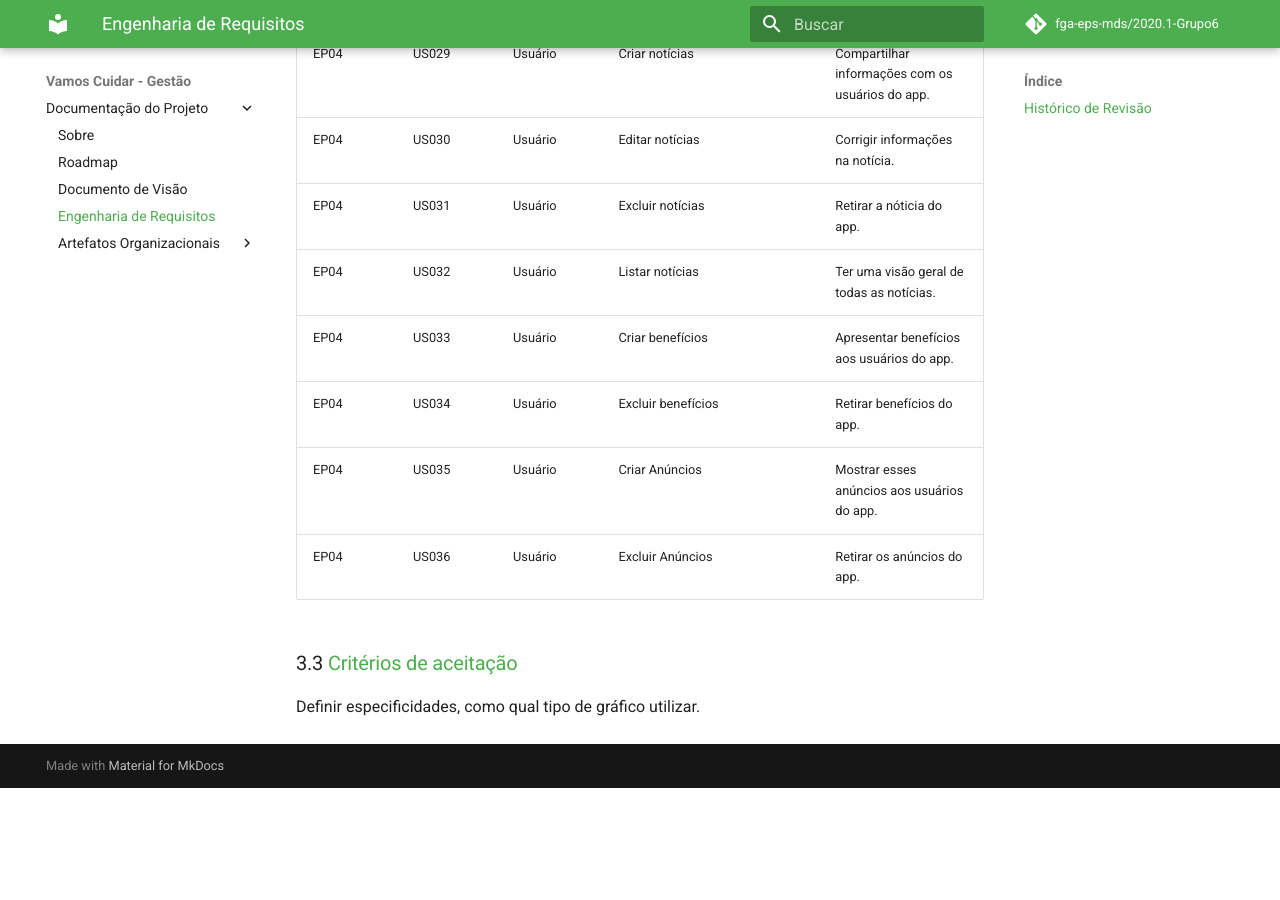
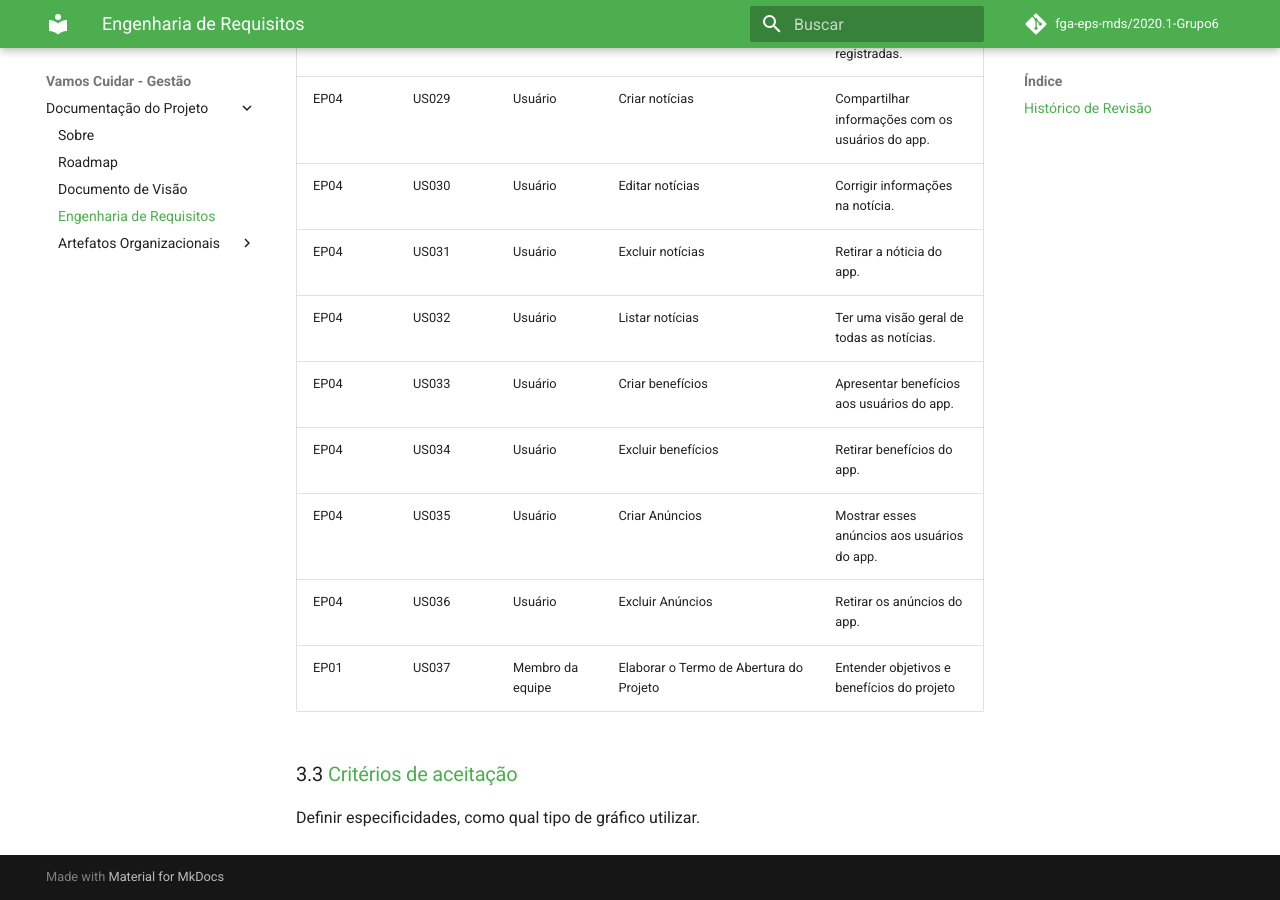
Before and after one commit to fga-eps-mds/2020.1-Grupo6, an MkDocs documentation site: the page built from docs/org_artifacts/requirements_engineering.md, in a window 1280 px wide and 900 px high, scrolled down 6684 px. Built offline with MkDocs 1.6.1 and Material for MkDocs 9.7.7, drawn with Linux system fonts in a browser that asks for light colours; comment, search, counter and statistics services are not loaded; before the commit the page ends 7472 px from its top, so only the background shows below that; some of the changed text lies outside the part shown.

Commit message:
Adds new user story

```diff
--- a/docs/org_artifacts/requirements_engineering.md
+++ b/docs/org_artifacts/requirements_engineering.md
@@ -6,7 +6,7 @@
 |:--------:|:--------:|:----------------------:|:---------------------------:|
 |09/09/2020|   0.1    | Criação do Documento e Elicitação Adicionada        |   Guilherme  |
 |10/09/2020|   0.2    | Adição do Backlog do Produto        |   Guilherme  |
-
+|10/09/2020|   0.3    | Adição de uma nova história de usuário | Guilherme |
 
 # Sumário
 ----------------
@@ -116,7 +116,7 @@ EP01 | US003 | Membro da equipe | Elaborar o Documento de Arquitetura do Projeto
 EP01 | US004 | Membro da equipe | Especificar as historias de usuários | Dividir as tarefas de implementação da aplicação.
 EP01 | US005 | Membro da equipe | Configurar o reposítorio | Se adequar aos padrões da comunidade open source.
 EP01 | US006 | Membro da equipe | Protótipo de baixa e alta fidelidade | Ter uma noção mais concreta das telas da aplicação.
-EP01 | US007 | Membro da equipe | Elobrar o documento Roadmap | Visualizar as etapas do projeto por tempo.
+EP01 | US007 | Membro da equipe | Elaborar o documento Roadmap | Visualizar as etapas do projeto por tempo.
 EP01 | US008 | Membro da equipe | Elaborar o documento EAP | Dividir o projeto em partes menores, mais gerenciáveis.
 EP01 | US009 | Membro da equipe | Elaborar o documento EVM | Quantificar o projeto financeiramente.
 EP02 | US010 | Usuário | Realizar o login | Acessar as funcionalidades da aplicação.
@@ -143,6 +143,8 @@ EP04 | US033 | Usuário | Criar benefícios | Apresentar benefícios aos usuári
 EP04 | US034 | Usuário | Excluir benefícios | Retirar benefícios do app.
 EP04 | US035 | Usuário | Criar Anúncios | Mostrar esses anúncios aos usuários do app.
 EP04 | US036 | Usuário | Excluir Anúncios | Retirar os anúncios do app.
+EP01 | US037 | Membro da equipe | Elaborar o Termo de Abertura do Projeto | Entender objetivos e benefícios do projeto
+
 
 ### 3.3 <a name="3_3"> Critérios de aceitação</a>
 
```
